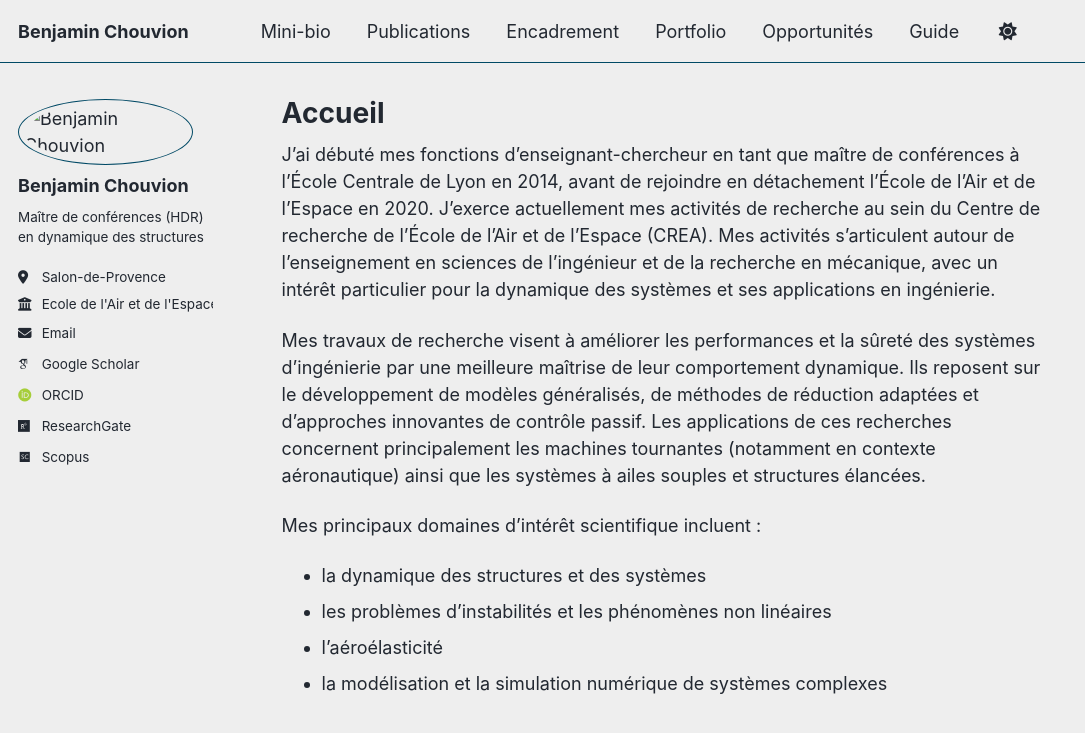
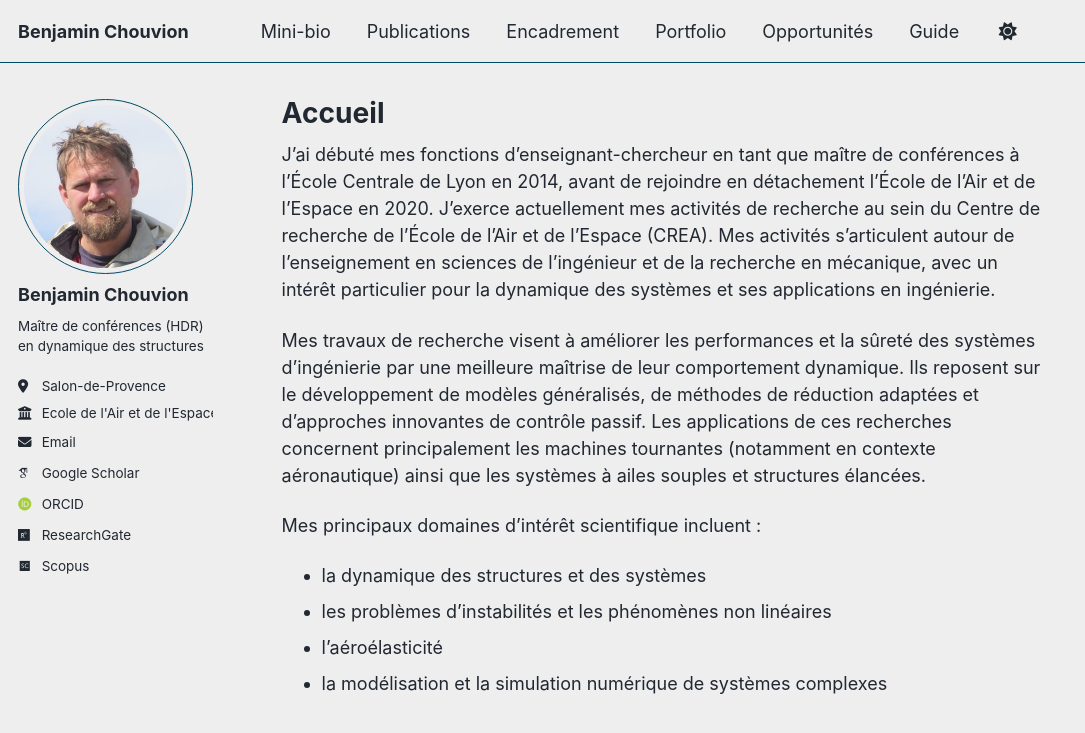
Before and after one commit to benjamin-chouvion/benjamin-chouvion.github.io, a Jekyll site: the page built from _pages/about.md, in a window 1280 px wide. Shown: the top 733 px of the page, without its empty margins (0-1085 px from the left). Built offline with Jekyll 4.4.1, drawn with Linux system fonts in a browser that asks for light colours; some web fonts are replaced; a script bundle is joined from its source files by our own code; library files that are not in the unit come from our copies.

Commit message:
Update _config.yml

```diff
--- a/_config.yml
+++ b/_config.yml
@@ -27,7 +27,7 @@ repository               : "benjamin-chouvion.github.io"
 #               Additional customization can be done by editing /_includes/author-profile.html
 author:
   # Biographic information
-  avatar           : "profile.png"
+  avatar           : "people/profile.png"
   name             : "Benjamin Chouvion"
   pronouns         : # example: "she/her"
   bio              : "Maître de conférences (HDR) en dynamique des structures"
```
